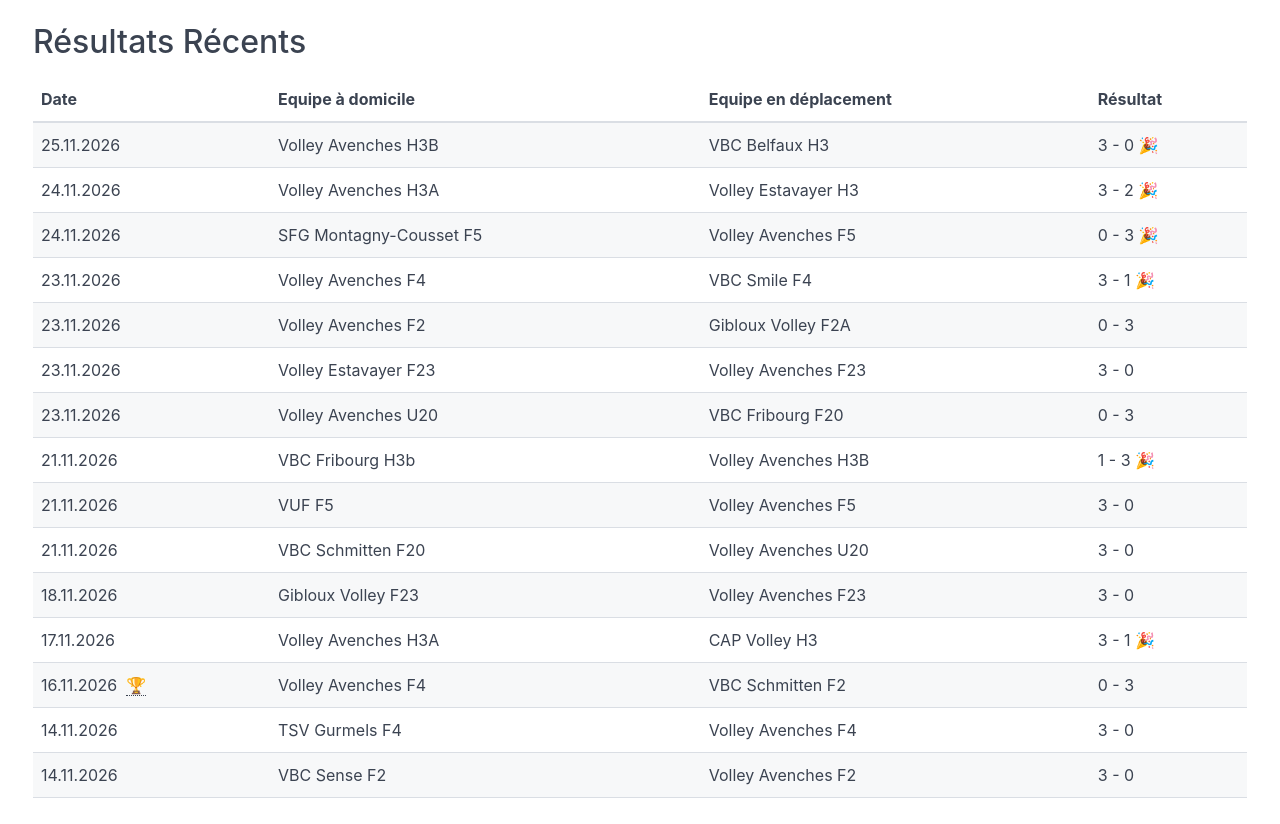
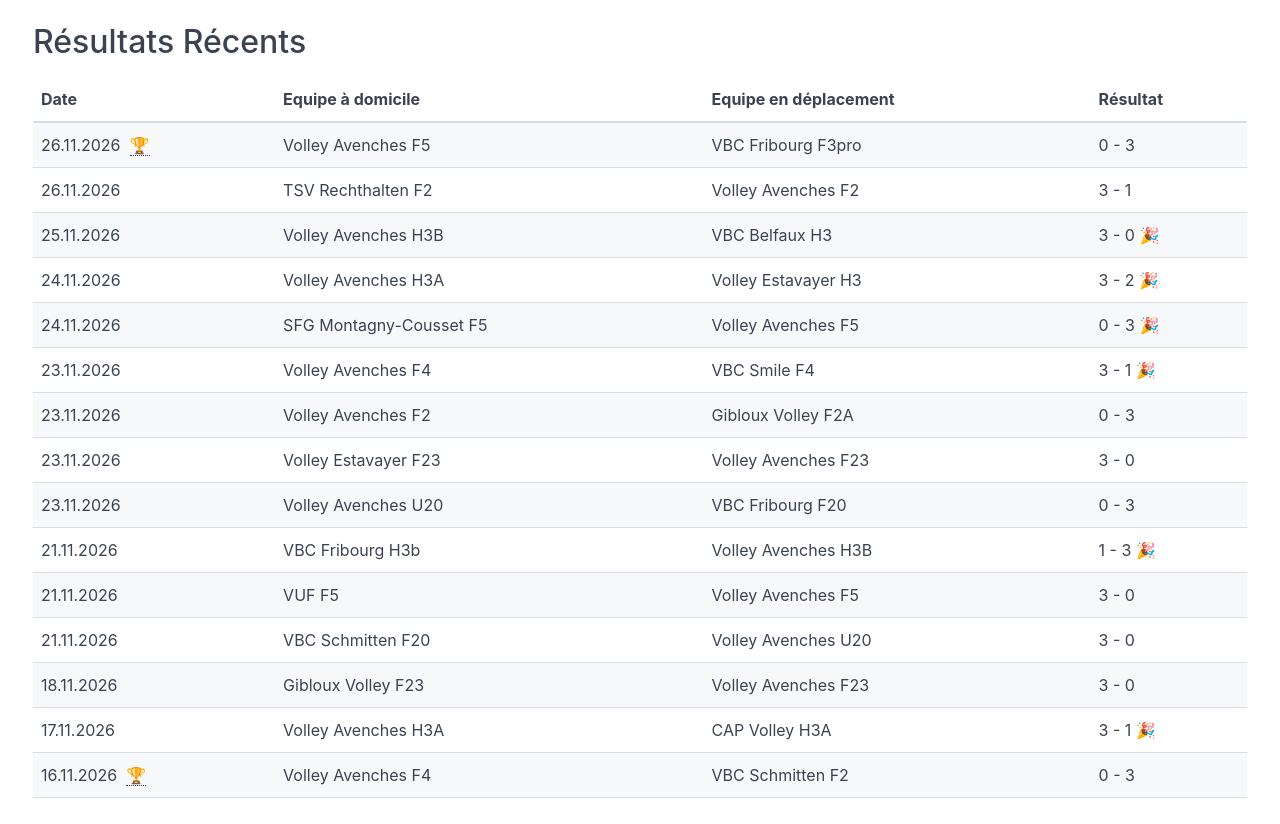
Before and after one commit to volleyavenches/volleyavenches.github.io, a plain HTML site: page index.html in a window 1280 px wide. Shown: the part 3480-4304 px from the top of the page. Drawn offline with Linux system fonts and the light colour scheme.

Commit message:
Publish site

```diff
--- a/index.html
+++ b/index.html
@@ -460,7 +460,19 @@
     </tr>
   </thead>
   <tbody>
-    <tr title="Match #409582">
+    <tr title="Match #424749">
+      <td>26.11.2026
+    &nbsp;<abbr title="Ceci est un match de la Coupe Fribourgeoise">🏆</abbr>
+  </td>
+      <td>Volley Avenches F5</td>
+      <td>VBC Fribourg F3pro</td>
+      <td>0&nbsp;-&nbsp;3</td>
+    </tr><tr title="Match #409774">
+      <td>26.11.2026</td>
+      <td>TSV Rechthalten F2</td>
+      <td>Volley Avenches F2</td>
+      <td>3&nbsp;-&nbsp;1</td>
+    </tr><tr title="Match #409582">
       <td>25.11.2026</td>
       <td>Volley Avenches H3B</td>
       <td>VBC Belfaux H3</td>
@@ -528,7 +540,7 @@
     </tr><tr title="Match #409501">
       <td>17.11.2026</td>
       <td>Volley Avenches H3A</td>
-      <td>CAP Volley H3</td>
+      <td>CAP Volley H3A</td>
       <td>3&nbsp;-&nbsp;1
     🎉
   </td>
@@ -539,16 +551,6 @@
       <td>Volley Avenches F4</td>
       <td>VBC Schmitten F2</td>
       <td>0&nbsp;-&nbsp;3</td>
-    </tr><tr title="Match #409947">
-      <td>14.11.2026</td>
-      <td>TSV Gurmels F4</td>
-      <td>Volley Avenches F4</td>
-      <td>3&nbsp;-&nbsp;0</td>
-    </tr><tr title="Match #409764">
-      <td>14.11.2026</td>
-      <td>VBC Sense F2</td>
-      <td>Volley Avenches F2</td>
-      <td>3&nbsp;-&nbsp;0</td>
     </tr>
   </tbody>
 </table>
@@ -563,6 +565,34 @@
   </thead>
   <tbody>
     <tr>
+      <td>
+        26.11.2026<br>
+        <div>
+
+          <span style="float: right;">
+
+    &nbsp;<abbr title="Ceci est un match de la Coupe Fribourgeoise">🏆</abbr>
+
+            <strong>0&nbsp;-&nbsp;3</strong>
+          </span>
+        </div>
+      </td>
+      <td>Volley Avenches F5</td>
+      <td>VBC Fribourg F3pro</td>
+    </tr><tr>
+      <td>
+        26.11.2026<br>
+        <div>
+
+          <span style="float: right;">
+
+            <strong>3&nbsp;-&nbsp;1</strong>
+          </span>
+        </div>
+      </td>
+      <td>TSV Rechthalten F2</td>
+      <td>Volley Avenches F2</td>
+    </tr><tr>
       <td>
         25.11.2026<br>
         <div>
@@ -729,7 +759,7 @@
         </div>
       </td>
       <td>Volley Avenches H3A</td>
-      <td>CAP Volley H3</td>
+      <td>CAP Volley H3A</td>
     </tr><tr>
       <td>
         16.11.2026<br>
@@ -745,32 +775,6 @@
       </td>
       <td>Volley Avenches F4</td>
       <td>VBC Schmitten F2</td>
-    </tr><tr>
-      <td>
-        14.11.2026<br>
-        <div>
-
-          <span style="float: right;">
-
-            <strong>3&nbsp;-&nbsp;0</strong>
-          </span>
-        </div>
-      </td>
-      <td>TSV Gurmels F4</td>
-      <td>Volley Avenches F4</td>
-    </tr><tr>
-      <td>
-        14.11.2026<br>
-        <div>
-
-          <span style="float: right;">
-
-            <strong>3&nbsp;-&nbsp;0</strong>
-          </span>
-        </div>
-      </td>
-      <td>VBC Sense F2</td>
-      <td>Volley Avenches F2</td>
     </tr>
   </tbody>
 </table>
```
Also changed, not shown: equipes/f2.html (+19 -1 lines), equipes/f5.html (+23 -1 lines), equipes/h3_a.html (+6 -6 lines), 3 other files.
